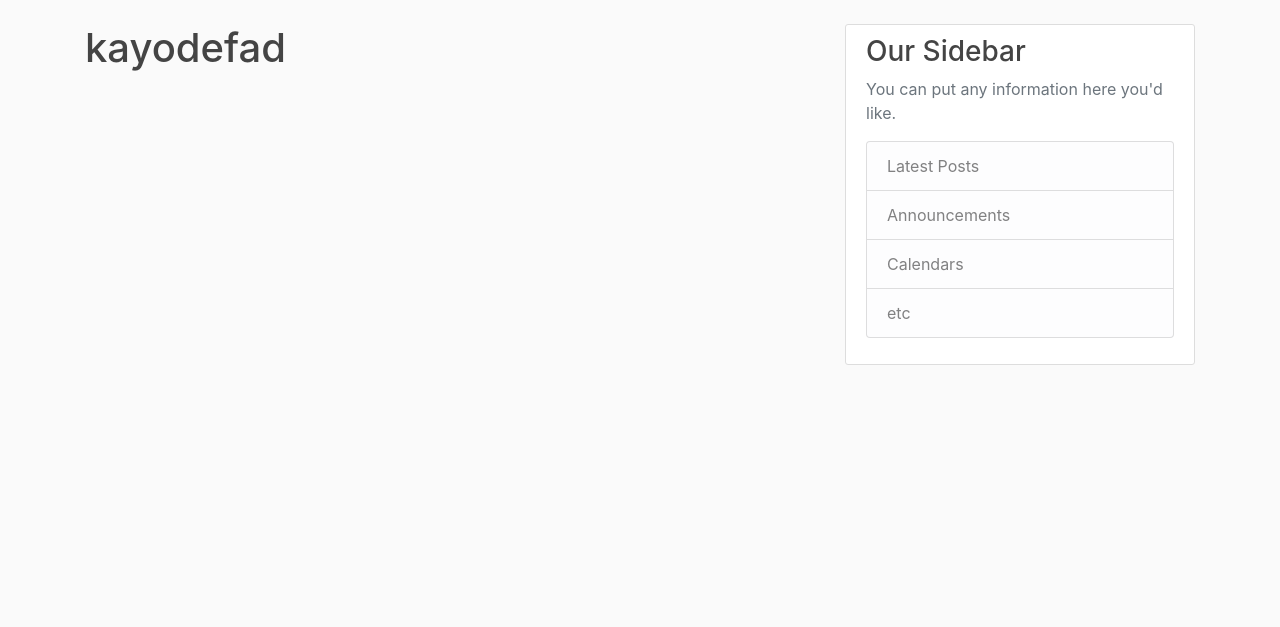
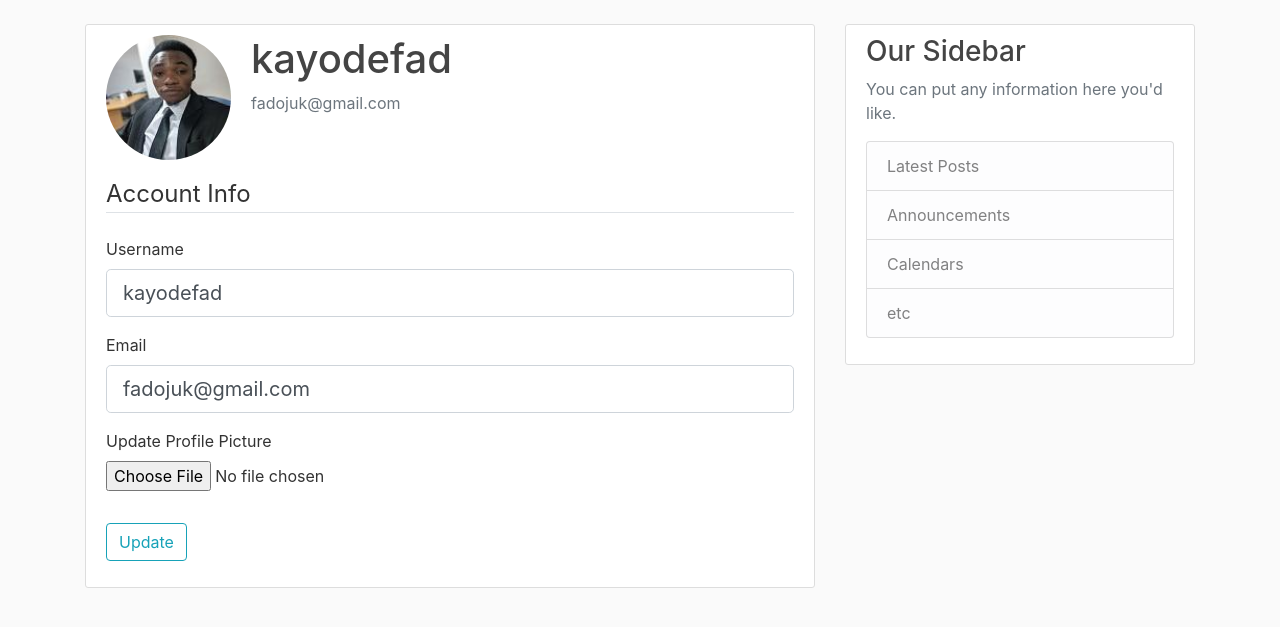
Before and after one commit to kayodefad/vgg-challenge, a Flask app: page /account in a window 1280 px wide. Shown: the part 56-683 px from the top of the page. Run offline with Flask 2, Linux system fonts and the light colour scheme; a user stored in the database is signed in; some libraries are stand-ins or nearby versions.

Commit message:
Set up user account and profile picture upload

```diff
--- a/vggblog/forms.py
+++ b/vggblog/forms.py
@@ -1,4 +1,6 @@
 from flask_wtf import FlaskForm
+from flask_wtf.file import FileField, FileAllowed
+from flask_login import current_user
 from wtforms import StringField, PasswordField, SubmitField, BooleanField
 from wtforms.validators import DataRequired, Length, Email, EqualTo, ValidationError
 from vggblog.models import User
@@ -26,3 +28,21 @@ class LoginForm(FlaskForm):
   password = PasswordField('Password', validators=[DataRequired()])
   remember = BooleanField('Remember Me')
   submit = SubmitField('Login')
+
+class UpdateAccountForm(FlaskForm):
+  username = StringField('Username', validators=[DataRequired(), Length(min=2, max=20)])
+  email = StringField('Email', validators=[DataRequired(), Email()])
+  picture = FileField('Update Profile Picture', validators=[FileAllowed(['jpg', 'jpeg', 'png'])])
+  submit = SubmitField('Update')
+
+  def validate_username(self, username):
+    if username.data != current_user.username:
+      user = User.query.filter_by(username=username.data).first()
+      if user:
+        raise ValidationError('That username is taken. Please choose a different one.')
+
+  def validate_email(self, email):
+    if email.data != current_user.email:
+      user = User.query.filter_by(email=email.data).first()
+      if user:
+        raise ValidationError('That email is taken. Please choose a different one.')
--- a/vggblog/routes.py
+++ b/vggblog/routes.py
@@ -1,6 +1,9 @@
+import os
+import secrets
+from PIL import Image
 from flask import render_template, url_for, flash, redirect, request
 from vggblog import app, db, bcrypt
-from vggblog.forms import RegistrationForm, LoginForm
+from vggblog.forms import RegistrationForm, LoginForm, UpdateAccountForm
 from vggblog.models import User, Post
 from flask_login import login_user, current_user, logout_user, login_required
 
@@ -68,7 +71,35 @@ def logout():
   return redirect(url_for('home'))
 
 
-@app.route('/account')
+def save_picture(form_picture):
+  random_hex = secrets.token_hex(8)
+  _, f_ext = os.path.splitext(form_picture.filename)
+  picture_fn = random_hex + f_ext
+  picture_path = os.path.join(app.root_path, 'static/profile_pics', picture_fn)
+
+  output_size = (125, 125)
+  i = Image.open(form_picture)
+  i.thumbnail(output_size)
+  i.save(picture_path)
+
+  return picture_fn
+
+
+@app.route('/account', methods=['GET', 'POST'])
 @login_required
 def account():
-  return render_template('account.html', title='Account')
+  form = UpdateAccountForm()
+  if form.validate_on_submit():
+    if form.picture.data:
+      picture_file = save_picture(form.picture.data)
+      current_user.image_file = picture_file
+    current_user.username = form.username.data
+    current_user.email = form.email.data
+    db.session.commit()
+    flash('Your account has been updated!', 'success')
+    return redirect(url_for('account'))
+  elif request.method == 'GET':
+    form.username.data = current_user.username
+    form.email.data = current_user.email
+  image_file = url_for('static', filename='profile_pics/' + current_user.image_file)
+  return render_template('account.html', title='Account', image_file=image_file, form=form)
--- a/vggblog/templates/account.html
+++ b/vggblog/templates/account.html
@@ -1,4 +1,69 @@
 {% extends "layout.html" %}
 {% block content %}
-  <h1>{{current_user.username}}</h1>
+<div class="content-section">
+    <div class="media">
+      <img class="rounded-circle account-img" src="{{ image_file }}">
+      <div class="media-body">
+        <h2 class="account-heading">{{current_user.username}}</h2>
+        <p class="text-secondary">{{current_user.email}}</p>
+      </div>
+    </div>
+        <!-- Form -->
+
+        <form action="" method="POST" enctype="multipart/form-data">
+          {{ form.hidden_tag() }}
+          <fieldset class="form-group">
+            <legend class="border-bottom mb-4">Account Info</legend>
+
+            <!-- Username -->
+            <div class="form-group">
+              {{form.username.label(class="form-control-label")}}
+
+              <!-- Check for username errors -->
+              {% if form.username.errors %}
+               {{form.username(class="form-control form-control-lg is-invalid")}}
+               <div class="invalid-feedback">
+                 {% for error in form.username.errors %}
+                  <span>{{error}}</span>
+                 {% endfor %}
+               </div>
+               {% else %}
+                {{form.username(class="form-control form-control-lg")}}
+              {% endif %}
+            </div>
+
+            <!-- Email -->
+            <div class="form-group">
+              {{form.email.label(class="form-control-label")}}
+
+               <!-- Check for email errors -->
+              {% if form.email.errors %}
+               {{form.email(class="form-control form-control-lg is-invalid")}}
+               <div class="invalid-feedback">
+                 {% for error in form.email.errors %}
+                  <span>{{error}}</span>
+                 {% endfor %}
+               </div>
+               {% else %}
+                {{form.email(class="form-control form-control-lg")}}
+              {% endif %}
+            </div>
+            <!-- Profile Image Update -->
+            <div class="form-group">
+                {{form.picture.label}}
+                {{form.picture(class="form-control-file")}}
+                {% if form.picture.errors %}
+                    {% for error in form.picture.errors %}
+                        <span class="text-danger">{{error}}</span><br>
+                    {% endfor %}
+                {% endif %}
+            </div>
+          </fieldset>
+
+          <!-- Submit Button -->
+          <div class="form-group">
+            {{form.submit(class="btn btn-outline-info")}}
+          </div>
+        </form>
+</div>
 {% endblock content %}
```
Also changed, not shown: vggblog/site.db, vggblog/static/profile_pics/0e688d6615740c34.jpg (added), vggblog/static/profile_pics/1703f5798bf2d885.jpg (added), vggblog/static/profile_pics/a47baeb7d5fab131.jpg (added), vggblog/static/profile_pics/default.jpg (added), vggblog/static/profile_pics/fdf83902c4eb8c7a.jpg (added).
